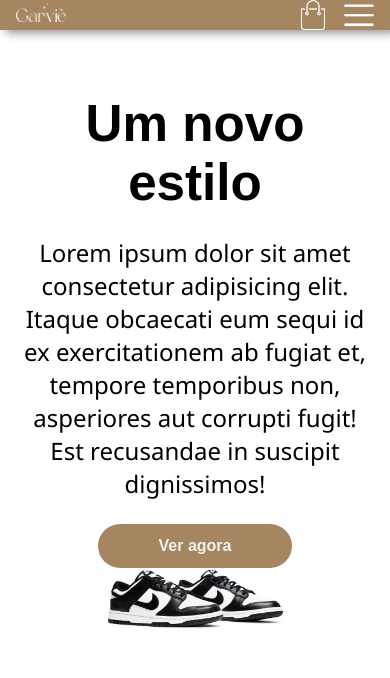
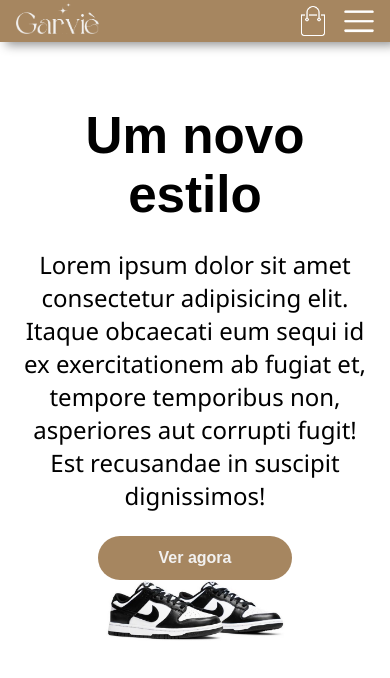
Before and after one commit to elias-vieira-jr/Projeto-Garvie, a plain HTML site: page index.html in a window 390 px wide. Drawn offline with Linux system fonts and the light colour scheme; a web font is replaced by a local one.

Commit message:
Update globals.css

```diff
--- a/styles/globals.css
+++ b/styles/globals.css
@@ -151,7 +151,7 @@ nav ul li:hover{
 /* Media Queries */
 @media (max-width: 800px){
     #logo{
-        height: 1.2rem;
+        height: 2rem;
         max-width: 100%;
     }
 
```
